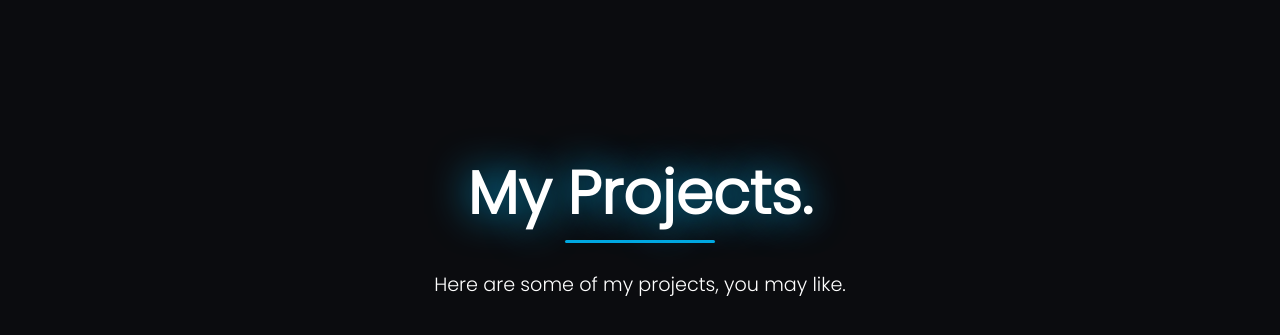
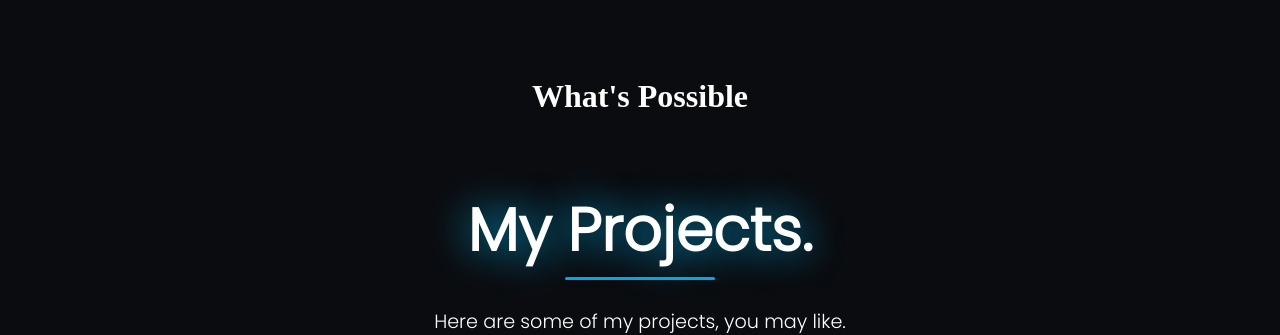
Before and after one commit to shantoriki/shantoriki.github.io, a plain HTML site: page index.html in a window 1280 px wide. Shown: the part 822-1157 px from the top of the page. Drawn offline with nearby package versions, Linux system fonts and the light colour scheme.

Commit message:
Added H1 line 61

```diff
--- a/index.html
+++ b/index.html
@@ -58,7 +58,8 @@
 
 	  <!--───────────────Projects───────────────-->
 	  <div id="projects">
-		 <h3>My Projects.<hr></h3>
+      <h1> What's Possible</h1>
+      <h3>My Projects.<hr></h3>
 		  <p>Here are some of my projects, you may like.</p>
 		  <div class="work-box">
 		  <div class="work">
```
